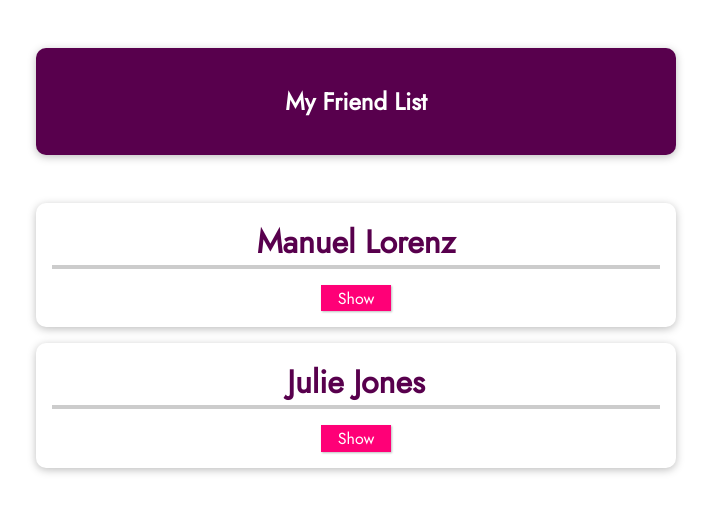
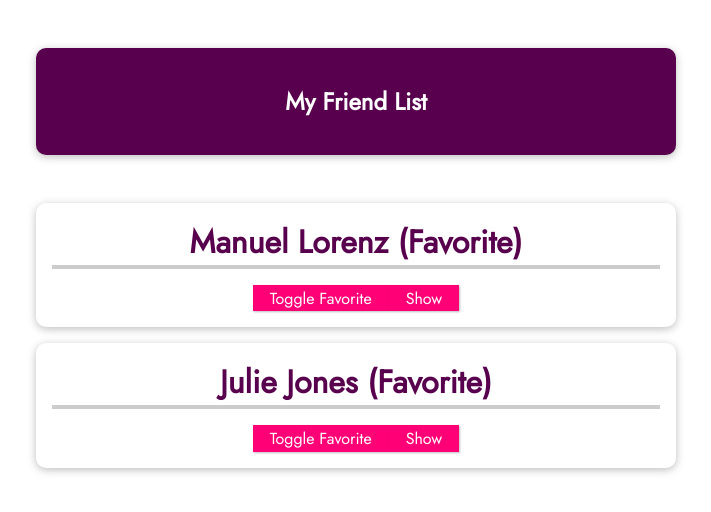
Before and after one commit to BrandonHaupt/LearningVue, a Vue app in the folder day-6_vue-app/: page / in a window 1280 px wide. Shown: the top 512 px of the page, without its empty margins (284-995 px from the left). Built offline with nearby package versions, Linux system fonts and the light colour scheme.

Commit message:
Day 7(?) update 1.3
- learned about props
- learned about parents and children
- got favorite button working

```diff
--- a/day-6_vue-app/src/App.vue
+++ b/day-6_vue-app/src/App.vue
@@ -1,12 +1,17 @@
-
 <template>
   <section>
     <header>
       <h1>My Friend List</h1>
     </header>
     <ul>
-     <friend-contact name="Manuel Lorenz" phone-number="0123 456 7899" email-address="mauel@localhost.com"/>
-     <friend-contact name="Julie Jones" phone-number="655 165 6565" email-address="julie@localhost.com"/>
+     <friend-contact
+     class="friend"
+     v-for="friend in friends"
+     :key="friend.id"
+     :name="friend.name"
+     :phone-number="friend.phone"
+     :email-address="friend.email"
+     :is-favorite="true"/>
     </ul>
   </section>
 </template>
--- a/day-6_vue-app/src/components/FriendContact.vue
+++ b/day-6_vue-app/src/components/FriendContact.vue
@@ -1,6 +1,9 @@
 <template>
     <li>
-        <h2>{{ name }}</h2>
+        <!-- friendIsFavorite is the new prop isFavorite but because it's treated like a const value you cant change it unless you do a work around -->
+        <h2>{{ name }} {{ friendIsFavorite ? '(Favorite)' : '' }}</h2>
+
+        <button @click="toggleFavorite">Toggle Favorite</button>
         <!-- a button that shows and hides the information below -->
         <button @click="toggleDetails">{{detailsAreVisible ? 'Hide' : 'Show'}}</button>
         <ul v-if="detailsAreVisible">
@@ -14,21 +17,55 @@
 <script>
     export default {
 
-        props: [
-            'name',
-            'phoneNumber',
-            'emailAddress'
-        ],
+        // props: [
+        //     'name',
+        //     'phoneNumber',
+        //     'emailAddress',
+        //     'isFavorite'
+        // ],
+
+        // Same as above but is an object instead
+        // props: {
+        //     name: String,
+        //     phoneNumber: String,
+        //     emailAddress: String,
+        //     isFavorite: String
+        // },
+
+        // Same as above but is more indepth and allows more props
+        props: {
+            name: {
+                type: String,
+                required: true
+            },
+            phoneNumber: {
+                type: String,
+                required: true
+            },
+            emailAddress: {
+                type: String,
+                required: true
+            },
+            isFavorite: {
+                type: Boolean,
+                required: false,
+                // can also be a function as well
+                // default: function() {}
+                default: false,
+                // is a custom validator that will show up in the dev logs
+                // validator: function(value){
+                //     return value === '1' || value === '0'
+                // }
+            },
+        },
 
         data(){
             return{
                 detailsAreVisible: false,
-                friend: {
-                    id: 'manuel',
-                    name: 'Manuel Lorenz',
-                    phone: '0123 456 7899',
-                    email: 'mauel@localhost.com'
-                    },
+                // If we want to add another prop, its treated like a const and cant be changed
+                // You need to work around to be able to change it
+                // You create a new data property and target the new prop data and then you can change it everywhere else
+                friendIsFavorite: this.isFavorite,
             }
         },
 
@@ -36,6 +73,10 @@
         methods: {
             toggleDetails(){
                 this.detailsAreVisible = !this.detailsAreVisible
+            },
+
+            toggleFavorite(){
+               this.friendIsFavorite = !this.friendIsFavorite
             }
         },
 
--- a/day-6_vue-app/src/components/styles.css
+++ b/day-6_vue-app/src/components/styles.css
@@ -59,7 +59,7 @@ header {
 
 #app button:hover,
 #app button:active {
-    background-color: #ec3169;
-    border-color: #ec3169;
+    background-color: #a42249;
+    border-color: #a42249;
     box-shadow: 1px 1px 4px rgba(0, 0, 0, 0.26);
 }
```
